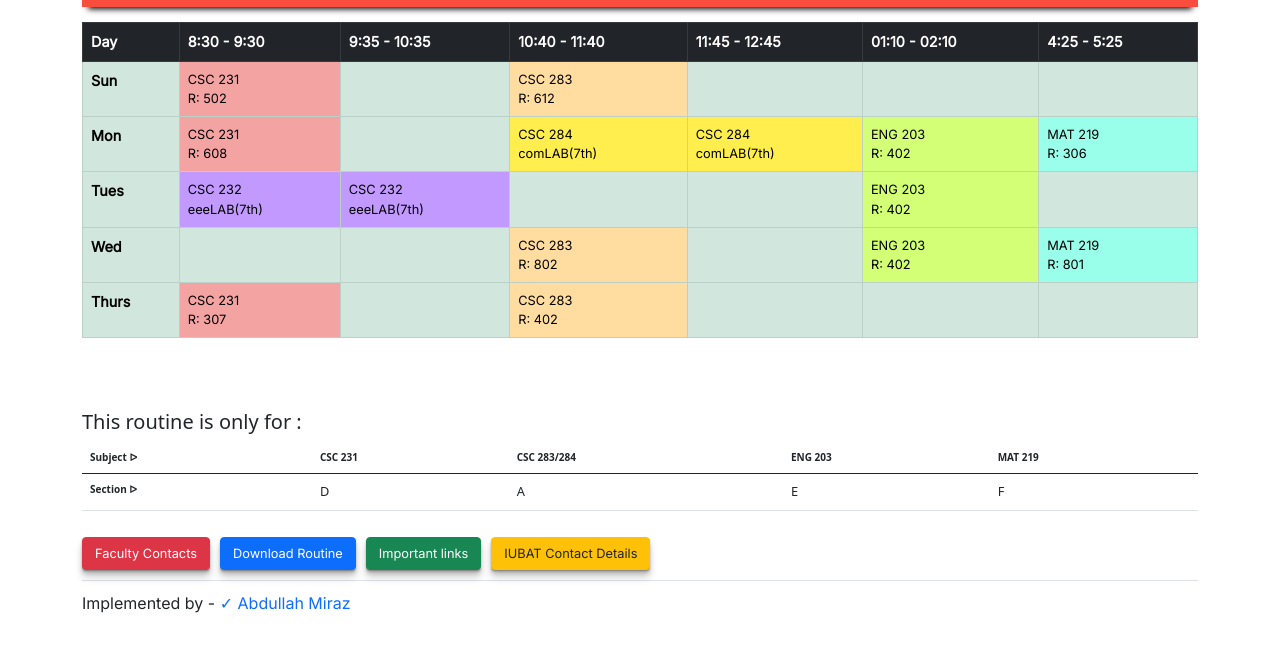
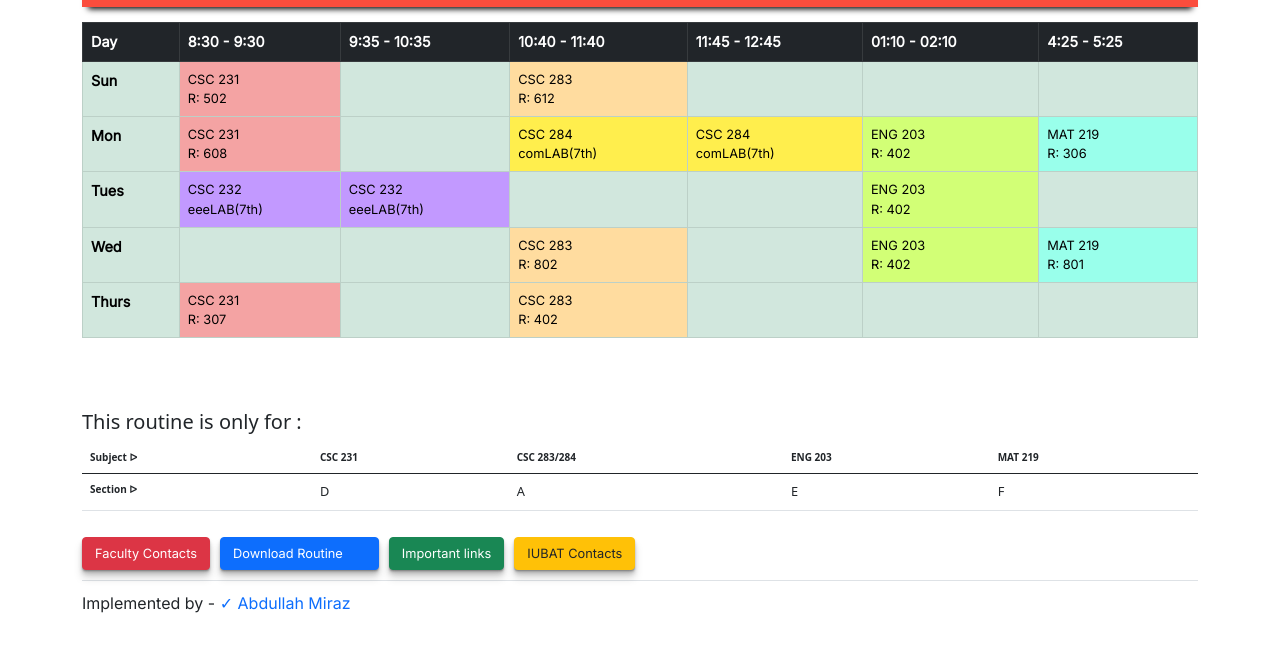
Before and after one commit to abdullahmiraz/iubat-routine, a plain HTML site: page index.html in a window 1280 px wide. Shown: the part 99-750 px from the top of the page. Drawn offline with nearby package versions, Linux system fonts and the light colour scheme.

Commit message:
Add files via upload

```diff
--- a/index.html
+++ b/index.html
@@ -132,13 +132,13 @@
           <a type="button" class="btn btn-danger black_btn" target="_blank" href="./class_contact/class_contact.html"
             style="color: white" href="">Faculty Contacts</a>
 
-          <a target="_blank" href="./colored_routine/index.html" style="color: white" href="">
-            <button type="button" class="btn btn-primary blue_btn ">Download Routine</button>
+          <a target="_blank" style="margin: 0; padding: 0;" href="./colored_routine/index.html" style="color: white" href="">
+            <button type="button" style="padding-right:35px;" class="btn btn-primary blue_btn ">Download Routine</button>
           </a>
 
           <a  type="button" class="btn btn-success black_btn"  target="_blank" style="font-size: normal" href="./important_links/important_links.html">Important links</a>
 
-          <a type="button" class="btn btn-warning text-dark black_btn"  target="_blank" href="./important_contacts/important_contacts.html">IUBAT Contact Details</a>
+          <a type="button" class="btn btn-warning text-dark black_btn"  target="_blank" href="./important_contacts/important_contacts.html">IUBAT Contacts</a>
 
           <!-- TEST LINKS WILL BE ADDED HERE  -->
 
```
